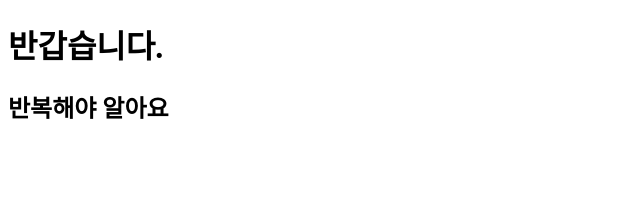
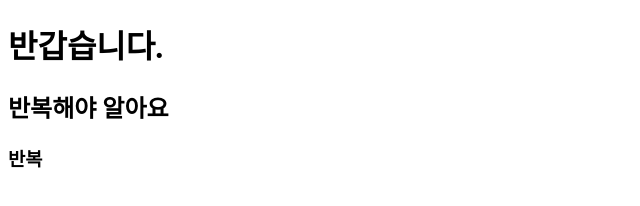
Before and after one commit to choikyoungsin/firstGithub, a plain HTML site: page index.html in a window 1280 px wide. Shown: the full height of the page, 0-640 px from the left. Drawn offline with Linux system fonts and the light colour scheme.

Commit message:
h2, h3추가

```diff
--- a/index.html
+++ b/index.html
@@ -9,5 +9,6 @@
 <body>
     <h1>반갑습니다.</h1>
     <h2>반복해야 알아요</h2>
+    <h3>반복</h3>
 </body>
 </html>
```
